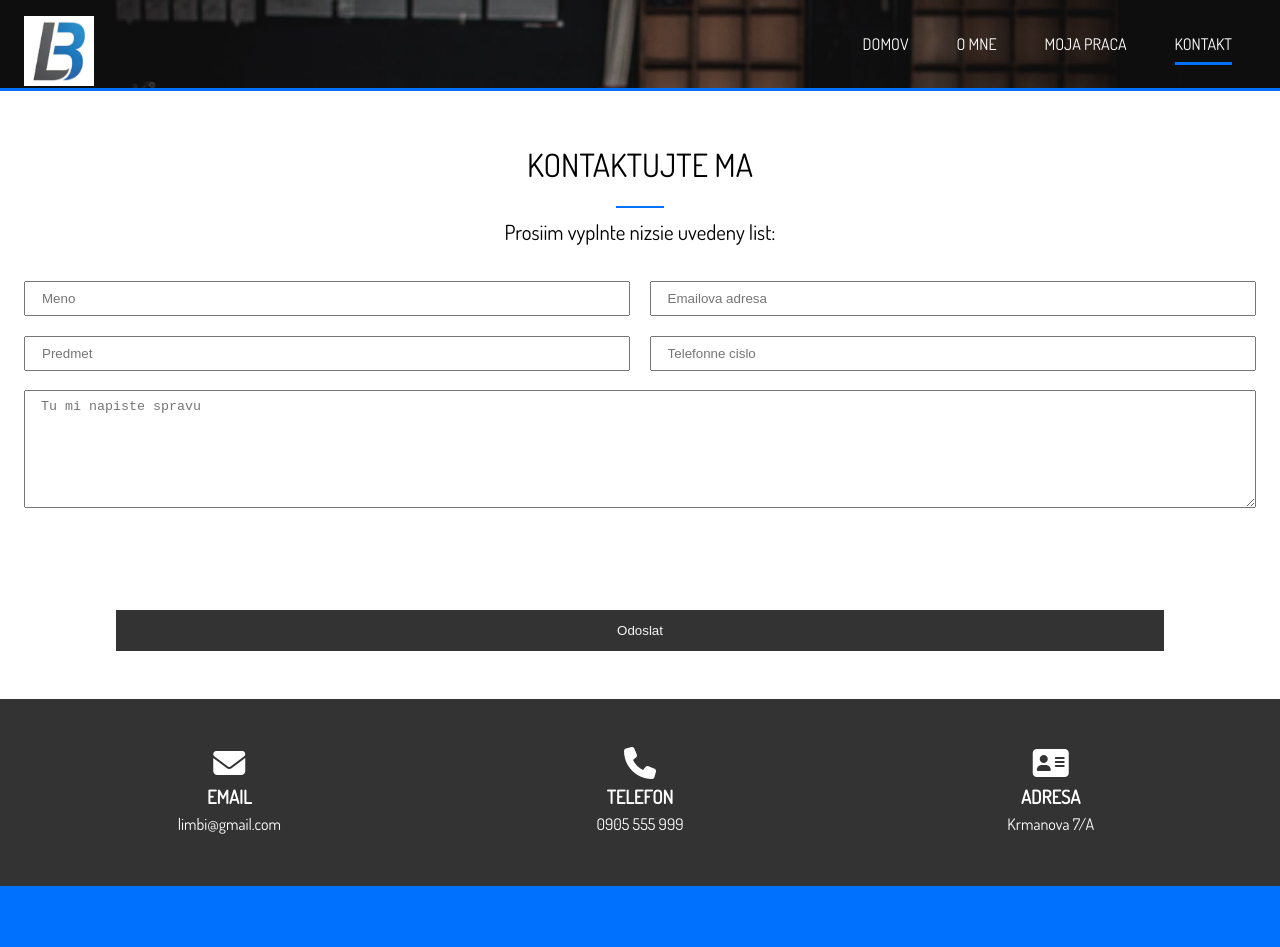
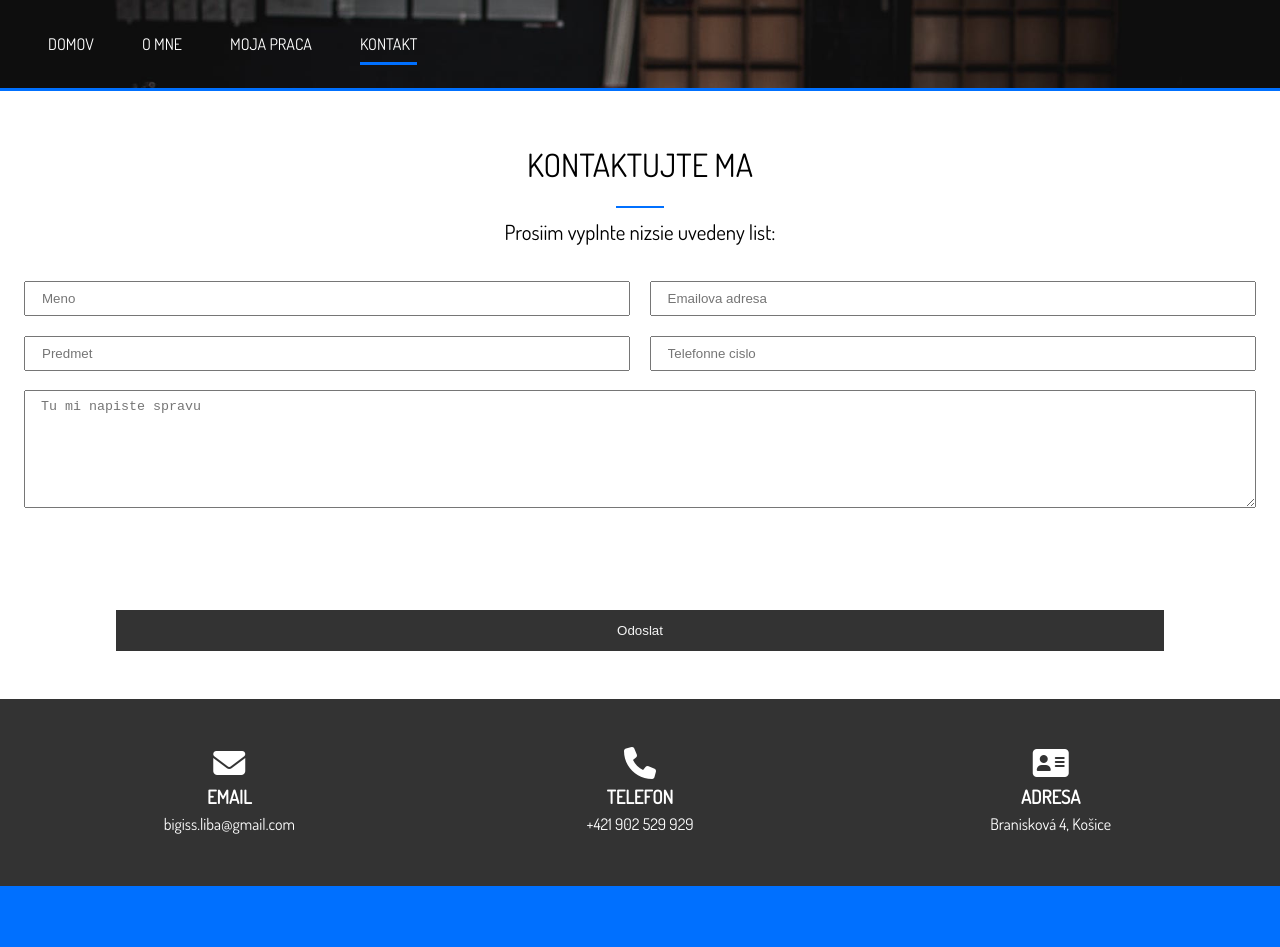
Before and after one commit to mcuchran/limbi, a website: page dist/contact.html in a window 1280 px wide. Shown: the top 947 px of the page. Drawn offline with Linux system fonts and the light colour scheme.

Commit message:
update 11.8.2019

```diff
--- a/dist/contact.html
+++ b/dist/contact.html
@@ -16,7 +16,7 @@
     <header id="header-inner">
       <div class="container">
         <nav id="main-nav">
-          <img src="img/logo2.png" alt="My Portfolio" id="logo" />
+          <!-- <img src="img/logo2.png" alt="My Portfolio" id="logo" /> -->
           <ul>
             <li><a href="index.html">Domov</a></li>
             <li><a href="about.html">O mne</a></li>
@@ -54,17 +54,17 @@
           <div>
             <i class="fas fa-envelope fa-2x"></i>
             <h3>Email</h3>
-            <p>limbi@gmail.com</p>
+            <p>bigiss.liba@gmail.com</p>
           </div>
           <div>
             <i class="fas fa-phone fa-2x"></i>
             <h3>Telefon</h3>
-            <p>0905 555 999</p>
+            <p>+421 902 529 929</p>
           </div>
           <div>
             <i class="fas fa-address-card fa-2x"></i>
             <h3>Adresa</h3>
-            <p>Krmanova 7/A</p>
+            <p>Branisková 4, Košice</p>
           </div>
         </div>
       </div>
```
Also changed, not shown: dist/about.html (+1 -1 lines), dist/index.html (+1 -1 lines), dist/work.html (+1 -1 lines).
